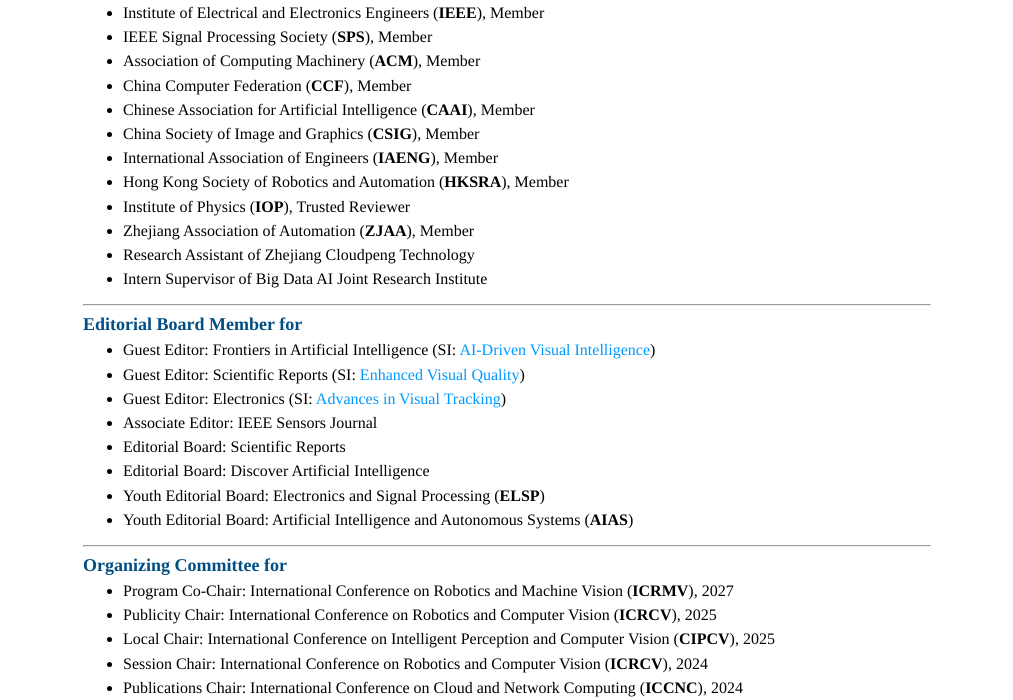
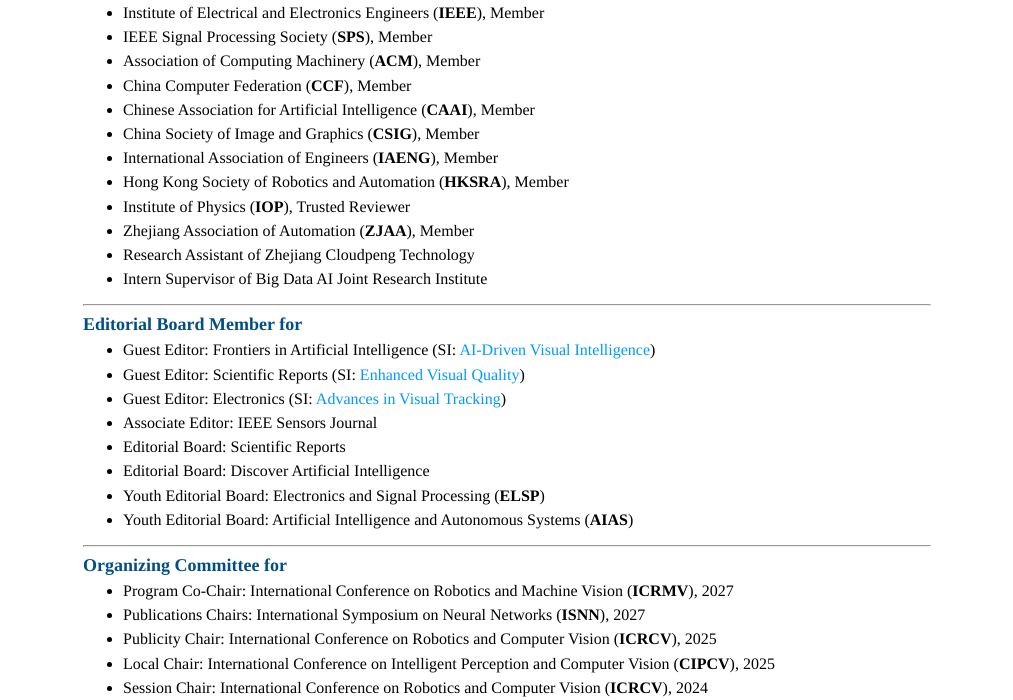
Before and after one commit to dwzhangzjnu/dwzhangzjnu.github.io, a plain HTML site: page service.html in a window 1280 px wide. Shown: the part 81-781 px from the top of the page, without its empty margins (133-1146 px from the left). Drawn offline with Linux system fonts and the light colour scheme.

Commit message:
Update service.html

```diff
--- a/service.html
+++ b/service.html
@@ -186,6 +186,12 @@
 			</li>
 			<li>
 				<p style="line-height: 120%; margin-top: 5px; margin-bottom: 5px;">
+					Publications Chairs: International Symposium on Neural Networks (<font style="font-weight:bold">ISNN</font>)</font>, <font size="3">2027</font>
+					<br>
+				</p>
+			</li>
+			<li>
+				<p style="line-height: 120%; margin-top: 5px; margin-bottom: 5px;">
 					Publicity Chair: International Conference on Robotics and Computer Vision (<font style="font-weight:bold">ICRCV</font>)</font>, <font size="3">2025</font>
 					<br>
 				</p>
@@ -204,7 +210,7 @@
 			</li>
 			<li>
 				<p style="line-height: 120%; margin-top: 5px; margin-bottom: 5px;">
-					Publications Chair: International Conference on Cloud and Network Computing (<font style="font-weight:bold">ICCNC</font>)</font>, <font size="3">2024</font>
+					Publications Chairs: International Conference on Cloud and Network Computing (<font style="font-weight:bold">ICCNC</font>)</font>, <font size="3">2024</font>
 					<br>
 				</p>
 			</li>
```
